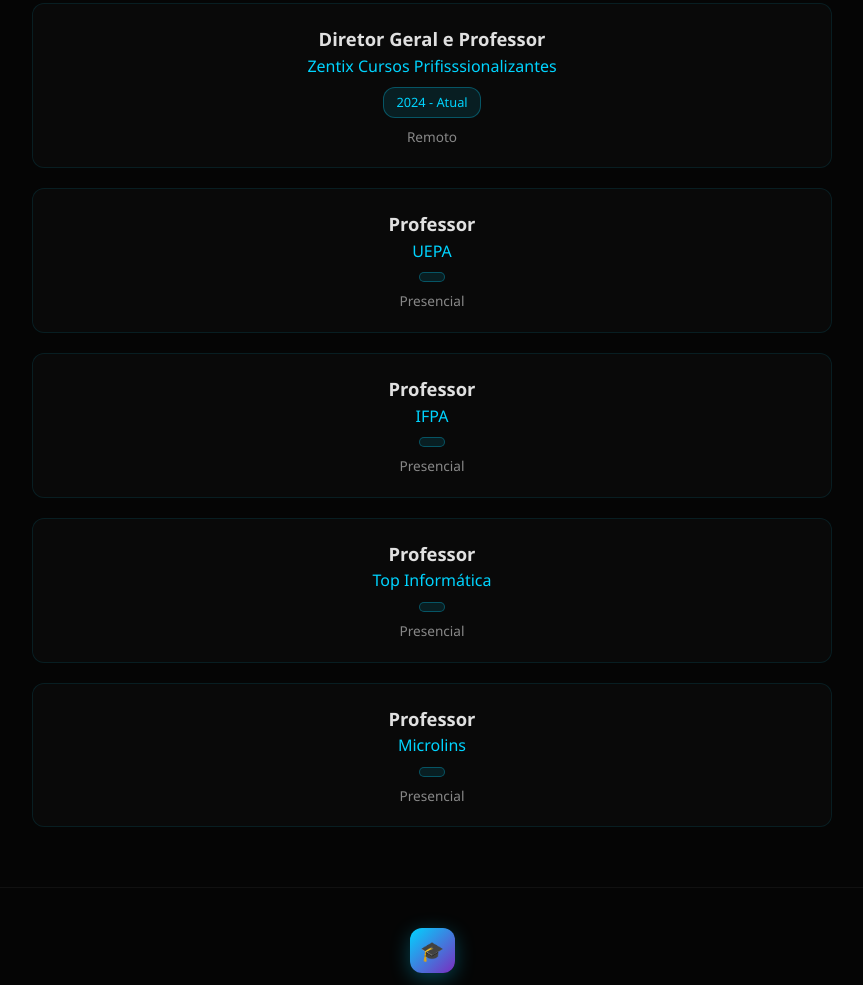
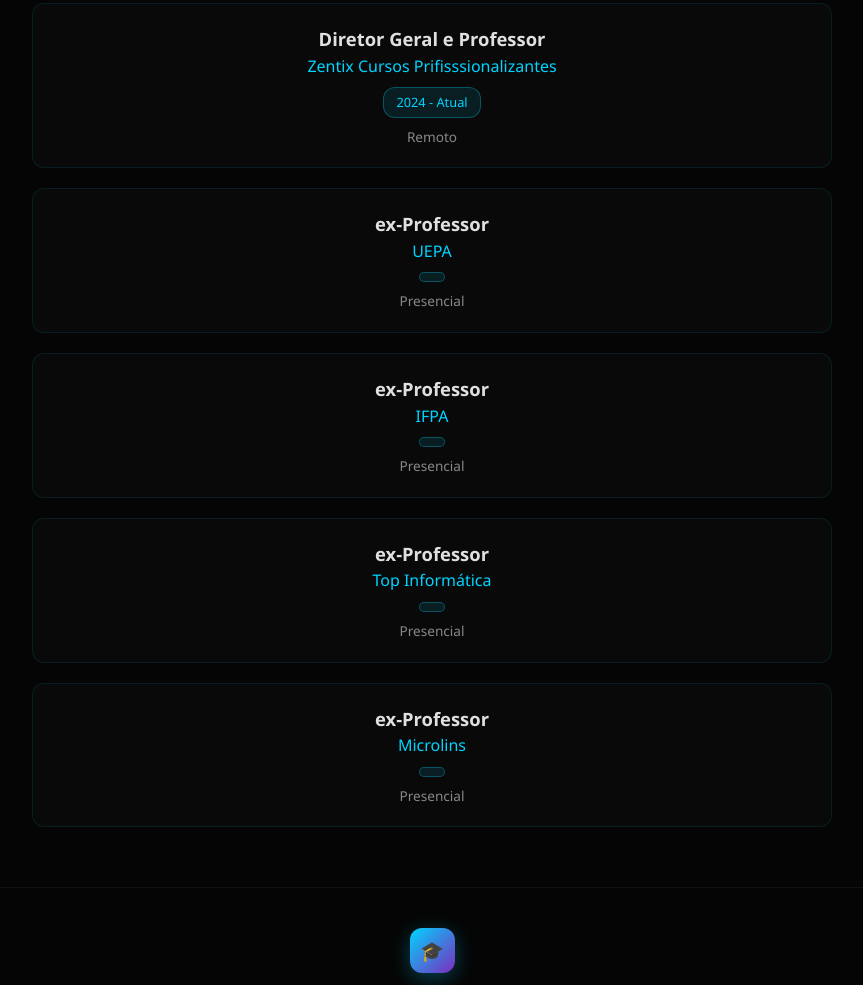
Before and after one commit to marcio-dev-fullstack/unifatix.edu.br, a plain HTML site: page curriculo-prof-marcio.html in a window 1280 px wide. Shown: the part 1574-2559 px from the top of the page, without its empty margins (208-1071 px from the left). Drawn offline with Linux system fonts and the light colour scheme.

Commit message:
Update curriculo-prof-marcio.html

```diff
--- a/curriculo-prof-marcio.html
+++ b/curriculo-prof-marcio.html
@@ -729,7 +729,7 @@
                 <div class="timeline-item current">
                     <div class="timeline-header">
                         <div>
-                            <div class="timeline-title">Professor</div>
+                            <div class="timeline-title">ex-Professor</div>
                             <div class="timeline-company">UEPA</div>
                         </div>
                         <div class="timeline-date"></div>
@@ -742,7 +742,7 @@
                 <div class="timeline-item current">
                     <div class="timeline-header">
                         <div>
-                            <div class="timeline-title">Professor</div>
+                            <div class="timeline-title">ex-Professor</div>
                             <div class="timeline-company">IFPA</div>
                         </div>
                         <div class="timeline-date"></div>
@@ -755,7 +755,7 @@
                 <div class="timeline-item current">
                     <div class="timeline-header">
                         <div>
-                            <div class="timeline-title">Professor</div>
+                            <div class="timeline-title">ex-Professor</div>
                             <div class="timeline-company">Top Informática</div>
                         </div>
                         <div class="timeline-date"></div>
@@ -768,7 +768,7 @@
                 <div class="timeline-item current">
                     <div class="timeline-header">
                         <div>
-                            <div class="timeline-title">Professor</div>
+                            <div class="timeline-title">ex-Professor</div>
                             <div class="timeline-company">Microlins</div>
                         </div>
                         <div class="timeline-date"></div>
```
